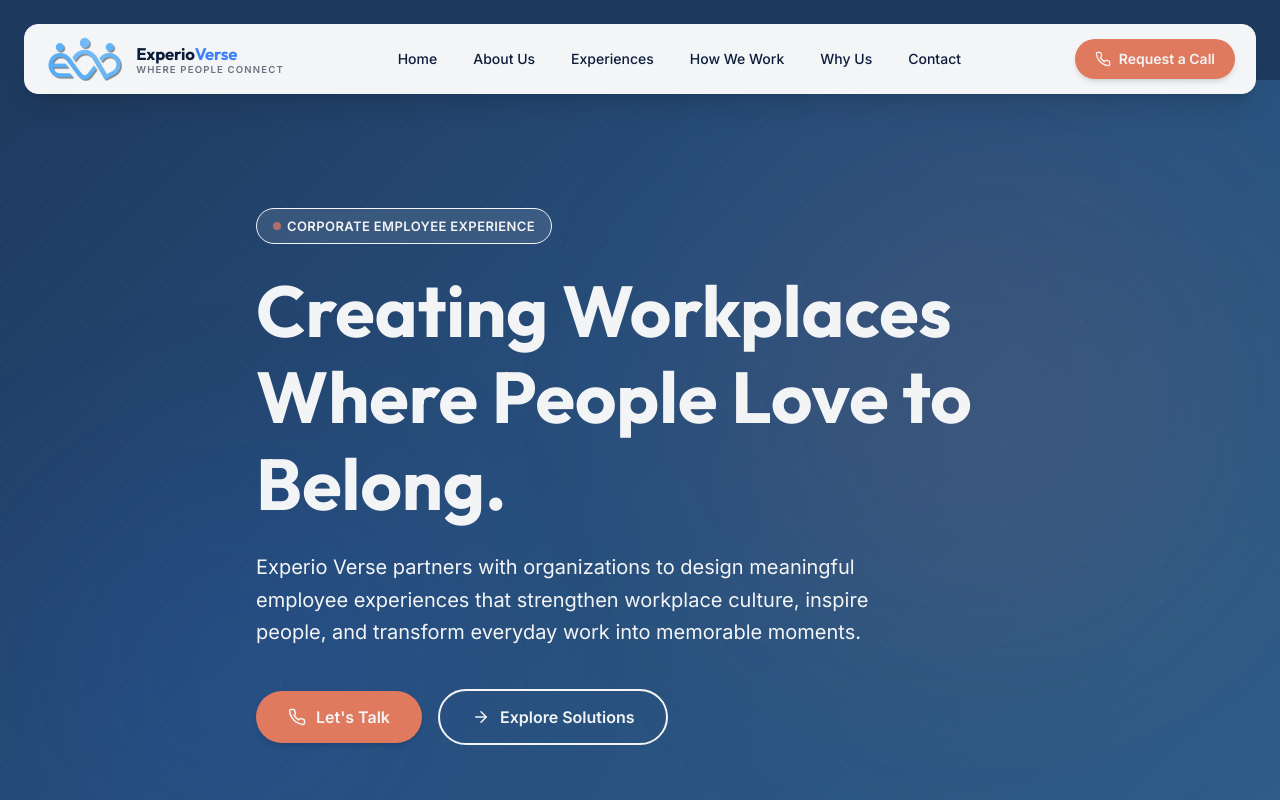
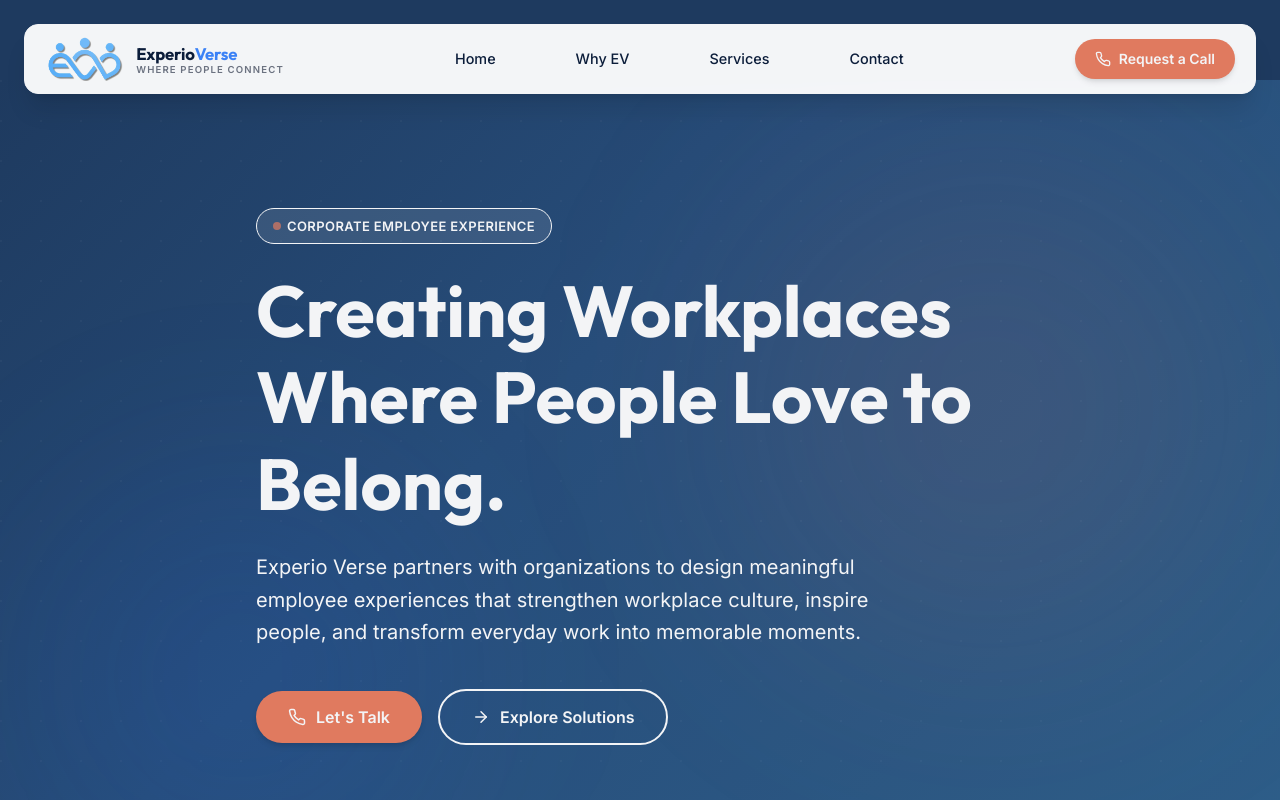
Before and after one commit to Gautamdas77/Experioverse, a Next.js app: page / in a window 1280 px wide. Shown: the top 800 px of the page. Built offline with nearby package versions, Linux system fonts and the light colour scheme.

Commit message:
feat: simplify navbar links and increase spacing

```diff
--- a/src/app/components/Header.js
+++ b/src/app/components/Header.js
@@ -5,10 +5,8 @@ import Link from 'next/link';
 
 const navLinks = [
   { label: 'Home', href: '/' },
-  { label: 'About Us', href: '/about' },
-  { label: 'Experiences', href: '/experiences' },
-  { label: 'How We Work', href: '/how-we-work' },
-  { label: 'Why Us', href: '/why-experio-verse' },
+  { label: 'Why EV', href: '/why-experio-verse' },
+  { label: 'Services', href: '/experiences' },
   { label: 'Contact', href: '/contact' },
 ];
 
@@ -65,12 +63,12 @@ export default function Header() {
           </Link>
 
           {/* Desktop Navigation */}
-          <nav className="hidden lg:flex items-center gap-1" id="desktop-nav">
+          <nav className="hidden lg:flex items-center gap-4" id="desktop-nav">
             {navLinks.map((link) => (
               <Link
                 key={link.href}
                 href={link.href}
-                className={`px-4 py-2 rounded-lg text-sm font-medium transition-all duration-200 text-ev-gray-600 hover:text-ev-navy hover:bg-ev-gray-50`}
+                className={`px-8 py-2 rounded-lg text-[0.9rem] font-medium transition-all duration-200 text-ev-gray-600 hover:text-ev-navy hover:bg-ev-gray-50`}
               >
                 {link.label}
               </Link>
```
